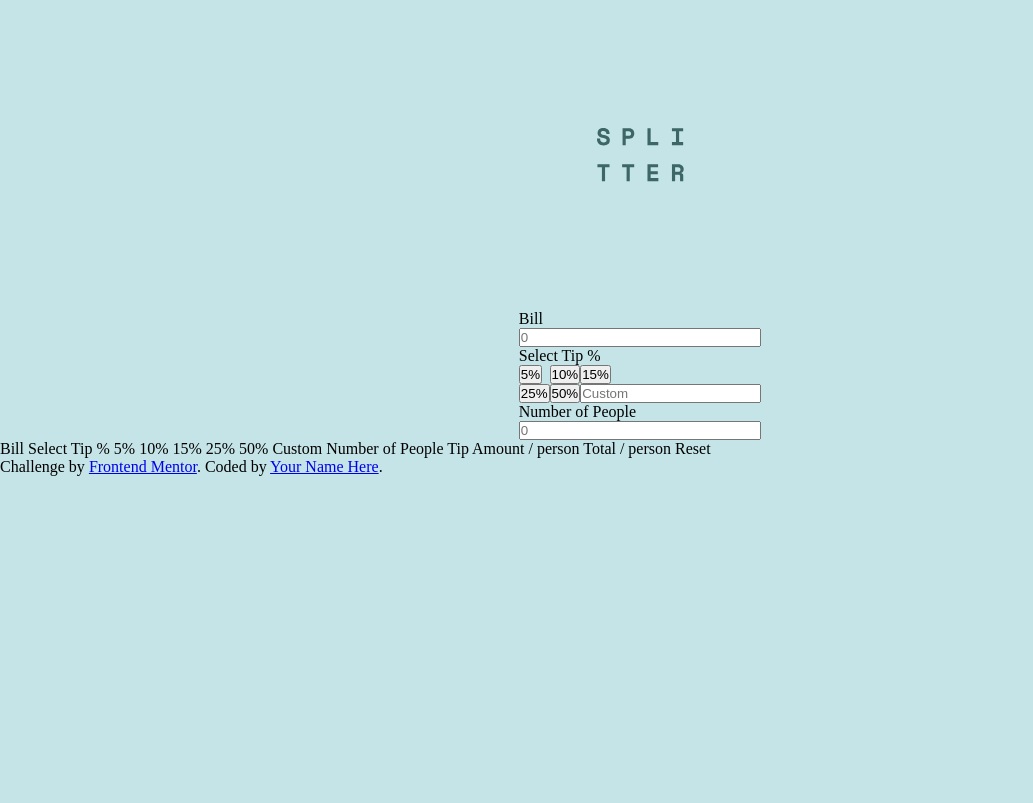
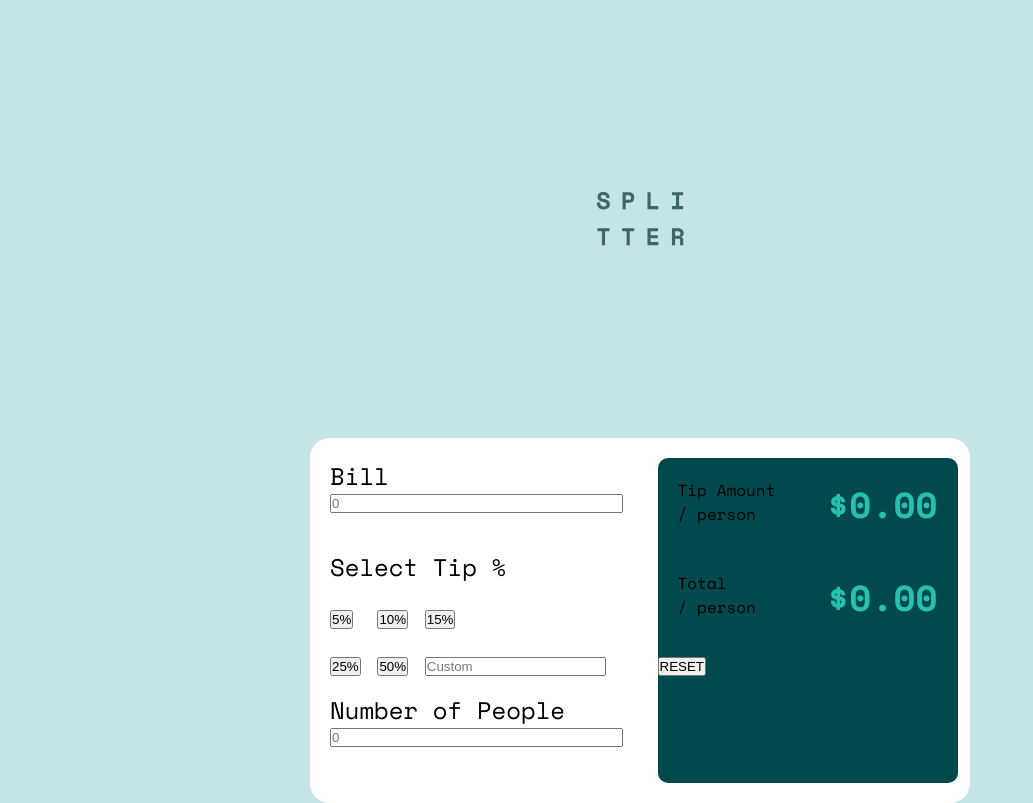
Before and after one commit to cfigueroa22/Tip-Calculator, a plain HTML site: page index.html in a window 1280 px wide. Shown: the whole page, without its empty margins (0-1033 px from the left). Drawn offline with nearby package versions, Linux system fonts and the light colour scheme.

Commit message:
display layout completed

```diff
--- a/index.html
+++ b/index.html
@@ -10,6 +10,12 @@
       type="image/png"
       sizes="32x32"
       href="./images/favicon-32x32.png"
+    />
+    <link rel="preconnect" href="https://fonts.googleapis.com" />
+    <link rel="preconnect" href="https://fonts.gstatic.com" crossorigin />
+    <link
+      href="https://fonts.googleapis.com/css2?family=Space+Mono:wght@400;700&display=swap"
+      rel="stylesheet"
     />
     <link rel="stylesheet" href="/style.css" />
     <script src="/app.js" defer></script>
@@ -52,17 +58,28 @@
             <input type="number" name="number-people" placeholder="0" />
           </div>
         </div>
-        <div class="display-container"></div>
+        <div class="display-container">
+          <div class="amount-display">
+            <div class="tip-text">
+              <p>Tip Amount</p>
+              <p>/ person</p>
+            </div>
+            <div class="tip-amount-display">
+              <span>$0.00</span>
+            </div>
+            <div class="total-text">
+              <p>Total</p>
+              <p>/ person</p>
+            </div>
+            <div class="total-display">
+              <span>$0.00</span>
+            </div>
+            <div class="reset-button">
+              <button>RESET</button>
+            </div>
+          </div>
+        </div>
       </div>
-    </div>
-    Bill Select Tip % 5% 10% 15% 25% 50% Custom Number of People Tip Amount /
-    person Total / person Reset
-
-    <div class="attribution">
-      Challenge by
-      <a href="https://www.frontendmentor.io?ref=challenge" target="_blank"
-        >Frontend Mentor</a
-      >. Coded by <a href="#">Your Name Here</a>.
     </div>
   </body>
 </html>
--- a/style.css
+++ b/style.css
@@ -6,6 +6,8 @@
 
 body {
   background-color: hsl(185, 41%, 84%);
+  font-family: "Space Mono", sans-serif;
+  font-size: 24px;
 }
 
 .logo {
@@ -18,11 +20,20 @@ body {
   display: flex;
   margin: 0 auto;
   justify-content: center;
+  background-color: hsl(0, 0%, 100%);
+  padding: 20px;
+  width: fit-content;
+  border-radius: 20px;
+  display: grid;
+  grid-template-columns: repeat(2, 300px);
+  grid-template-rows: repeat(1, 325px);
+  gap: 20px;
 }
 
 .input-container {
   display: grid;
   grid-template-areas: "bill" "percent" "people";
+  margin-right: 2.5%;
 }
 
 .bill-amount {
@@ -70,3 +81,63 @@ body {
   display: flex;
   flex-direction: column;
 }
+
+.display-container {
+  margin-left: 2.5%;
+  width: 100%;
+  background-color: hsl(183, 100%, 15%);
+  border-radius: 10px;
+}
+
+.amount-display {
+  display: grid;
+  grid-template-areas: "tip tipAmount" "total totalAmount" "reset reset";
+}
+
+.tip-text {
+  grid-area: tip;
+  padding: 20px;
+}
+
+.tip-text p {
+  font-size: 16px;
+}
+
+.tip-amount-display {
+  grid-area: tipAmount;
+  display: flex;
+  justify-content: flex-end;
+  padding: 20px;
+}
+
+.tip-amount-display span {
+  font-size: 36px;
+  font-weight: 700;
+  color: hsl(172, 67%, 45%);
+}
+
+.total-text {
+  grid-area: total;
+  padding: 20px;
+}
+
+.total-text p {
+  font-size: 16px;
+}
+
+.total-display {
+  grid-area: totalAmount;
+  display: flex;
+  justify-content: flex-end;
+  padding: 20px;
+}
+
+.total-display span {
+  font-size: 36px;
+  font-weight: 700;
+  color: hsl(172, 67%, 45%);
+}
+
+.reset-button {
+  grid-area: reset;
+}
```
